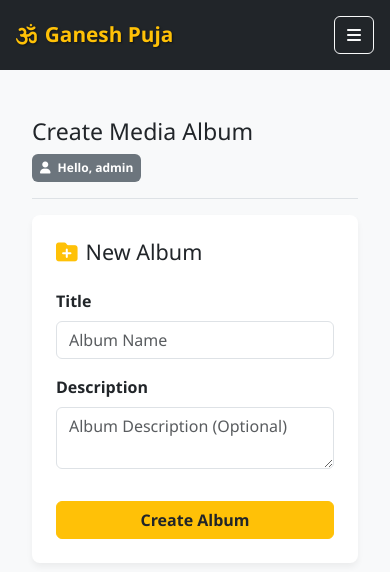
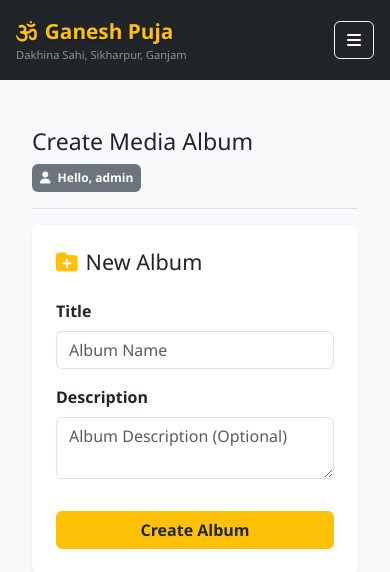
Before and after one commit to Santosh190512/ganesh-puja, a Django app: page /gallery/album/add/ in a window 390 px wide. Shown: the top 572 px of the page. Run offline with Django 5.2, Linux system fonts and the light colour scheme; a user stored in the database is signed in.

Commit message:
Add address below branding title in sidebar and mobile header

```diff
--- a/puja/templates/puja/base.html
+++ b/puja/templates/puja/base.html
@@ -54,7 +54,10 @@
 <body>
     <!-- Mobile Navbar -->
     <div class="d-md-none bg-dark text-white p-3 d-flex justify-content-between align-items-center">
-        <span class="brand-text"><i class="fa-solid fa-om me-2"></i>Ganesh Puja</span>
+        <div>
+            <span class="brand-text"><i class="fa-solid fa-om me-2"></i>Ganesh Puja</span>
+            <div class="small opacity-75" style="font-size: 0.7rem; color: #adb5bd;">Dakhina Sahi, Sikharpur, Ganjam</div>
+        </div>
         <button class="btn btn-outline-light" type="button" data-bs-toggle="collapse" data-bs-target="#sidebarMenu" aria-controls="sidebarMenu" aria-expanded="false" aria-label="Toggle navigation">
             <i class="fa-solid fa-bars"></i>
         </button>
@@ -66,6 +69,7 @@
             <nav id="sidebarMenu" class="col-md-3 col-lg-2 d-md-block sidebar collapse p-3">
                 <div class="text-center mb-4">
                     <span class="brand-text"><i class="fa-solid fa-om me-2"></i>Ganesh Puja</span>
+                    <div class="small opacity-75 mt-1" style="font-size: 0.75rem; color: #adb5bd;">Dakhina Sahi, Sikharpur, Ganjam</div>
                     <hr class="text-secondary">
                 </div>
 
```
